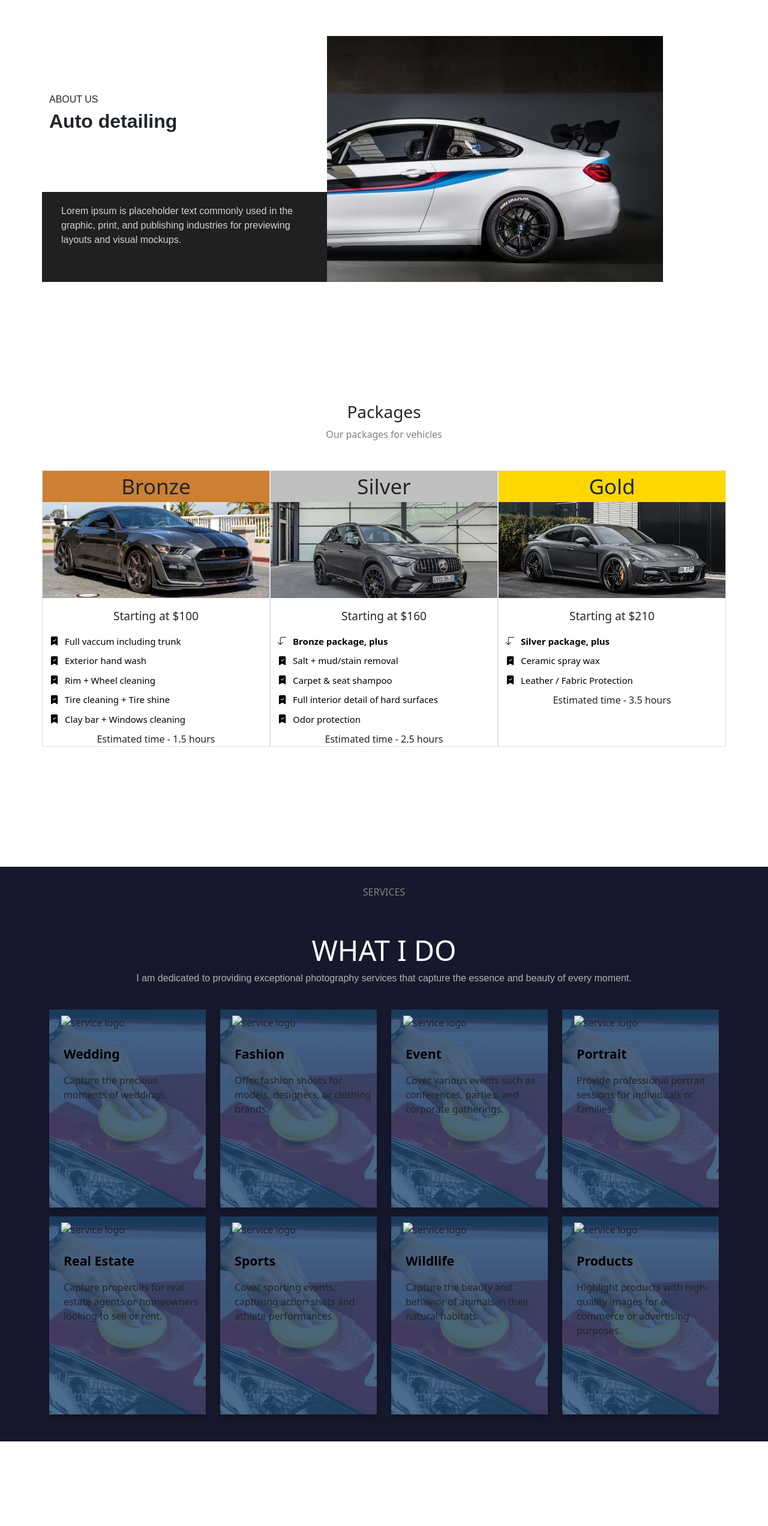
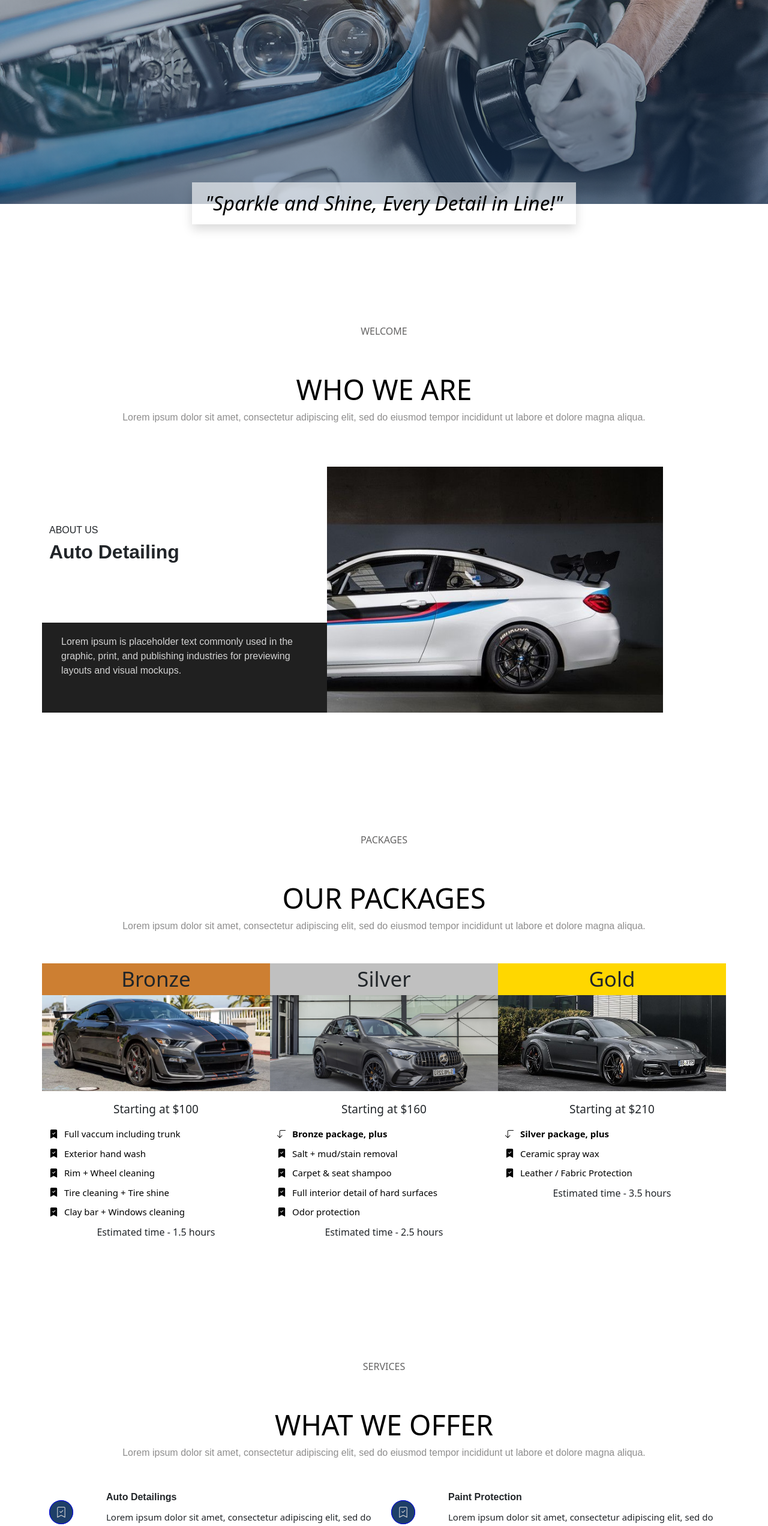
Before and after one commit to HussAA/kingsAutozone, a Gatsby site: page / in a window 1280 px wide. Shown: the part 240-2784 px from the top of the page at 60% size. Before the commit the page ends 2743 px from the top, so only its background shows below. Built offline with nearby package versions, Linux system fonts and the light colour scheme; Gatsby itself is replaced by a stand-in of ours.

Commit message:
services, bugs and images fixed

```diff
--- a/src/components/About.js
+++ b/src/components/About.js
@@ -24,7 +24,6 @@ const RightHalf = styled.div`
   background-repeat: no-repeat;
   background-position: center;
   max-width: 70vh;
-
 `;
 
 const Title = styled.div`
@@ -37,7 +36,7 @@ font-size: 32px !important;
   align-items: center;
   font-family: sans-serif;
   font-weight: bold;
-`
+`;
 const LeftText = styled.div`
   background: #202020;
   min-height: 150px;
@@ -45,33 +44,67 @@ const LeftText = styled.div`
   color: lightgray;
   font-family: sans-serif;
 `;
+const SectionTitles = styled.div`
+  font-size: 12pt;
+  color: #646363;
+  font-family: system-ui;
+  margin-bottom: 50px;
+
+  @media screen and (max-width: 767px) {
+    margin-bottom: 20px;
+  }
+`;
+const SectionHeading = styled.div`
+  font-size: 35pt;
+  color: black;
+  text-align: center;
+  @media screen and (max-width: 600px) {
+    font-size: 25pt;
+  }
+`;
+const SectionDescription = styled.div`
+  font-size: 12pt;
+  font-family: Arial, Helvetica, sans-serif;
+  text-align: center;
+  color: #8e8d8d;
+  margin-bottom: 70px;
+  margin-left: 23px;
+  margin-right: 23px;
+`;
 
 const AboutUs = () => {
   return (
-
+    <>
+      <SectionTitles id="Services" className="text-center text-uppercase">
+        Welcome
+      </SectionTitles>
+      <SectionHeading>WHO WE ARE</SectionHeading>
+      <SectionDescription>
+        Lorem ipsum dolor sit amet, consectetur adipiscing elit, sed do eiusmod
+        tempor incididunt ut labore et dolore magna aliqua.
+      </SectionDescription>
       <div className="container-sm">
         <div className="row">
-
           <LeftHalf className="col-md-5">
-
             <Title className="row">
-            <div className="col fs-6">ABOUT US <br/> <SecondTitle>Auto detailing</SecondTitle></div>
-
+              <div className="col fs-6">
+                ABOUT US <br /> <SecondTitle>Auto Detailing</SecondTitle>
+              </div>
             </Title>
-
 
             <LeftText className="row">
               <div className="col">
                 Lorem ipsum is placeholder text commonly used in the graphic,
-              print, and publishing industries for previewing layouts and visual
-              mockups.
+                print, and publishing industries for previewing layouts and
+                visual mockups.
               </div>
             </LeftText>
           </LeftHalf>
 
-        <RightHalf className="col-md-7 carpic"/>
+          <RightHalf className="col-md-7 carpic" />
         </div>
       </div>
+    </>
   );
 };
 
--- /dev/null
+++ b/src/components/LandingSection.js
@@ -0,0 +1,88 @@
+import React from "react";
+import styled from "@emotion/styled";
+import Landingimage from '../images/LandingSection.png'
+
+
+
+const Slogan = styled.div`
+  font-size: 25pt;
+  font-family: system-ui;
+  font-style: italic;
+  color: black;
+  @media screen and (max-width: 767px) {
+    font-size: 17pt;
+  }
+  @media screen and (max-width: 521px) {
+    font-size: 13pt;
+  }
+`;
+const Overlay = styled.div`
+    position: absolute;
+    top: 68%;
+    left: 25%;
+    width: 50%;
+    height: auto;
+    background-color: rgba(255, 255, 255, 0.6);
+    color: white;
+    text-align: center;
+    padding: 10px;
+
+    @media (max-width:730.1px) {
+        left: 20%;
+        width: 60%;
+        top: 43%;
+}
+    @media (min-width:1300px){
+        top: 93%;
+    }
+`
+const SloganPortfolio = () => {
+    return (
+      <>
+        <div className="container text-center">
+          <Overlay className="shadow">
+            <Slogan>"Sparkle and Shine, Every Detail in Line!"</Slogan>
+          </Overlay>
+        </div>
+      </>
+    );
+  };
+
+
+  const Masthead = styled.div`
+  height: 60vh;
+  margin-top: auto;
+  padding-bottom: calc(10rem - 4.5rem);
+  background: linear-gradient(
+      to bottom,
+      rgba(30, 63, 104, 0.2) 0%,
+      rgba(30, 63, 104, 0.6) 100%
+    ),
+    url(${Landingimage});
+  background-position: center;
+  background-repeat: no-repeat;
+  background-size: cover;
+
+  @media (min-width: 1299.6px) {
+    height: 85vh;
+    min-height: 40rem;
+    padding-top: 4.5rem;
+    padding-bottom: 0;
+  }
+  @media (max-width: 730px) {
+    height: 35vh;
+  }
+`;
+const LandingSection = () => {
+  return (
+    <>
+      <Masthead>
+        <div className="container ">
+            <SloganPortfolio />
+        </div>
+      </Masthead>
+    </>
+  );
+};
+
+export default LandingSection;
--- a/src/components/Packages.js
+++ b/src/components/Packages.js
@@ -2,6 +2,34 @@ import React from 'react'
 import styled from '@emotion/styled';
 
 
+const SectionTitles = styled.div`
+  font-size: 12pt;
+  color: #646363;
+  font-family: system-ui;
+  margin-bottom: 50px;
+
+  @media screen and (max-width: 767px) {
+    margin-bottom: 20px;
+  }
+`;
+const SectionHeading = styled.div`
+  font-size: 35pt;
+  color: black;
+  text-align: center;
+  text-transform: uppercase;
+  @media screen and (max-width: 600px) {
+    font-size: 25pt;
+  }
+`;
+const SectionDescription = styled.div`
+  font-size: 12pt;
+  font-family: Arial, Helvetica, sans-serif;
+  text-align: center;
+  color: #8e8d8d;
+  margin-bottom: 50px;
+  margin-left: 23px;
+  margin-right: 23px;
+`;
 
 const BronzeTitle = styled.div`
     background: #CD7F32;
@@ -37,14 +65,18 @@ const ListStyle = styled.div`
 const Packages = () => {
   return (
     <>
-    <div className='text-center mb-5'>
-        <h3>Packages</h3>
-        <p style={{color:"gray"}}>Our packages for vehicles</p>
-    </div>
+    <SectionTitles id="Services" className="text-center text-uppercase">
+        Packages
+      </SectionTitles>
+      <SectionHeading>our packages</SectionHeading>
+      <SectionDescription>
+        Lorem ipsum dolor sit amet, consectetur adipiscing elit, sed do eiusmod
+        tempor incididunt ut labore et dolore magna aliqua.
+      </SectionDescription>
     <div className='container-lg'>
         <div className='row'>
             {/* Bronze package */}
-            <div className='col-md-4 border'>
+            <div className='col-md-4'>
                 <div className='row'>
                     <BronzeTitle className='col'>
                         Bronze
@@ -95,7 +127,7 @@ const Packages = () => {
                 </div>
             </div>
             {/* Silver package */}
-            <div className='col-md-4 border'>
+            <div className='col-md-4'>
                 <div className='row'>
                     <SilverTitle className='col'>
                         Silver
@@ -147,7 +179,7 @@ const Packages = () => {
                 </div>
             </div>
             {/* Gold package */}
-            <div className='col-md-4 border'>
+            <div className='col-md-4'>
                 <div className='row'>
                     <GoldTitle className='col'>
                         Gold
--- a/src/components/Services.js
+++ b/src/components/Services.js
@@ -1,10 +1,10 @@
-import React from 'react'
-import styled from '@emotion/styled'
-import paintProt from '../images/paint-protection.png'
+import React from "react";
+import styled from "@emotion/styled";
+import _ from "lodash";
 
 const SectionTitles = styled.div`
   font-size: 12pt;
-  color: gray;
+  color: #646363;
   font-family: system-ui;
   margin-bottom: 50px;
 
@@ -14,9 +14,9 @@ const SectionTitles = styled.div`
 `;
 const SectionHeading = styled.div`
   font-size: 35pt;
-  color: white;
+  color: black;
   text-align: center;
-  @media screen and (max-width:600px) {
+  @media screen and (max-width: 600px) {
     font-size: 25pt;
   }
 `;
@@ -24,18 +24,12 @@ const SectionDescription = styled.div`
   font-size: 12pt;
   font-family: Arial, Helvetica, sans-serif;
   text-align: center;
-  color: #B3B3B3;
-  margin-bottom: 40px;
+  color: #8e8d8d;
+  margin-bottom: 50px;
   margin-left: 23px;
   margin-right: 23px;
 `;
 
-const Logo = styled.img`
-  width: 90px;
-  height: 90px;
-
-  margin-top: 10px;
-`;
 const CardTitle = styled.div`
   font-size: 16pt;
   color: black;
@@ -43,41 +37,43 @@ const CardTitle = styled.div`
   padding-left: 4px;
   padding-right: 4px;
 `;
-const CardDescription = styled.div`
-  font-size: 16px;
-  padding-left: 4px;
-  padding-right: 4px;
+const Description = styled.div`
+  font-size: 15px;
+  margin-top: 10px;
 `;
-
-
-
-const ServicesCards = ({ logo, title, description }) => {
-  return (
-    <>
-      <div className="col-6 col-lg-3">
-        <div className="text-left service-card paint-protection-pic">
-
-          <div className="row mb-4">
-            <div className="col">
-              <Logo src={logo} alt="service logo" />
-            </div>
-          </div>
-          <div className="row mb-3">
-            <div className="col">
-              <CardTitle>{title}</CardTitle>
-            </div>
-          </div>
-          <div className="row">
-            <div className="col">
-              <CardDescription>{description}</CardDescription>
-            </div>
-          </div>
-
-        </div>
-      </div>
-    </>
-  );
-};
+const OddCard = styled.div`
+  box-shadow: 0px 10px 10px rgba(0, 0, 0, 0.22);
+  height: auto;
+  min-height: 330px;
+  width: auto;
+  min-width: 170px;
+  margin: auto;
+  background: #574a46;
+  margin-bottom: 15px;
+`;
+const EvenCard = styled.div`
+  box-shadow: 0px 10px 10px rgba(0, 0, 0, 0.22);
+  height: auto;
+  min-height: 330px;
+  width: auto;
+  min-width: 170px;
+  margin: auto;
+  background: #c98968;
+  margin-bottom: 15px;
+`;
+const ItemsTitle = styled.div`
+  font-weight: bold;
+  font-family: Arial, Helvetica, sans-serif;
+`;
+const Logo = styled.i`
+  border-radius: 50%;
+  padding: 7px 10px 7px 10px;
+  color: lightgray;
+  background-color: #1e3f68;
+  border: 1px solid blue;
+  font-size: 18px;
+  margin-top: 30px;
+`;
 
 const Services = () => {
   return (
@@ -85,54 +81,138 @@ const Services = () => {
       <SectionTitles id="Services" className="text-center text-uppercase">
         Services
       </SectionTitles>
-      <SectionHeading>WHAT I DO</SectionHeading>
+      <SectionHeading>WHAT WE OFFER</SectionHeading>
       <SectionDescription>
-        I am dedicated to providing exceptional photography services that
-        capture the essence and beauty of every moment.
+        Lorem ipsum dolor sit amet, consectetur adipiscing elit, sed do eiusmod
+        tempor incididunt ut labore et dolore magna aliqua.
       </SectionDescription>
-      <div className="container serivce-container-p">
+      <div className="container">
         <div className="row">
-          <ServicesCards
 
-            // logo={Marriage}
-            title="Wedding"
-            description="Capture the precious moments of weddings."
-          />
-          <ServicesCards
-            // logo={Fashion}
-            title="Fashion"
-            description="Offer fashion shoots for models, designers, or clothing brands."
-          />
-          <ServicesCards
-            // logo={Event}
-            title="Event"
-            description="Cover various events such as conferences, parties, and corporate gatherings."
-          />
-          <ServicesCards
-            // logo={Portrait}
-            title="Portrait"
-            description="Provide professional portrait sessions for individuals or families."
-          />
-          <ServicesCards
-            // logo={RealEstate}
-            title="Real Estate"
-            description="Capture properties for real estate agents or homeowners looking to sell or rent."
-          />
-          <ServicesCards
-            // logo={Sports}
-            title="Sports"
-            description="Cover sporting events, capturing action shots and athlete performances."
-          />
-          <ServicesCards
-            // logo={WildLife}
-            title="Wildlife"
-            description="Capture the beauty and behavior of animals in their natural habitats."
-          />
-          <ServicesCards
-            // logo={Products}
-            title="Products"
-            description="Highlight products with high-quality images for e-commerce or advertising purposes."
-          />
+          <div className="col-12 col-sm-6 ">
+            <div className="row">
+              <div className="col-2 mt-4">
+                <Logo className="bi bi-bookmark-check" />
+              </div>
+              <div className="col-10">
+                <ItemsTitle>Auto Detailings</ItemsTitle>
+                <Description>
+                  Lorem ipsum dolor sit amet, consectetur adipiscing elit, sed
+                  do eiusmod tempor incididunt ut labore et dolore magna aliqua.
+                </Description>
+              </div>
+            </div>
+          </div>
+
+          <div className="col-12 col-sm-6 mb-4">
+            <div className="row">
+              <div className="col-2 mt-4">
+                <Logo className="bi bi-bookmark-check" />
+              </div>
+
+              <div className="col-10">
+                <ItemsTitle>Paint Protection</ItemsTitle>
+                <Description>
+                  Lorem ipsum dolor sit amet, consectetur adipiscing elit, sed
+                  do eiusmod tempor incididunt ut labore et dolore magna aliqua.
+                </Description>
+              </div>
+            </div>
+          </div>
+
+          <div className="col-12 col-sm-6 ">
+            <div className="row">
+              <div className="col-2 mt-4">
+                <Logo className="bi bi-bookmark-check" />
+              </div>
+
+              <div className="col-10">
+                <ItemsTitle>Fabric Protection</ItemsTitle>
+                <Description>
+                  Lorem ipsum dolor sit amet, consectetur adipiscing elit, sed
+                  do eiusmod tempor incididunt ut labore et dolore magna aliqua.
+                </Description>
+              </div>
+            </div>
+          </div>
+          <div className="col-12 col-sm-6 mb-4">
+            <div className="row">
+              <div className="col-2 mt-4">
+                <Logo className="bi bi-bookmark-check" />
+              </div>
+
+              <div className="col-10">
+                <ItemsTitle>Leather Protection</ItemsTitle>
+                <Description>
+                  Lorem ipsum dolor sit amet, consectetur adipiscing elit, sed
+                  do eiusmod tempor incididunt ut labore et dolore magna aliqua.
+                </Description>
+              </div>
+            </div>
+          </div>
+          <div className="col-12 col-sm-6 ">
+            <div className="row">
+              <div className="col-2 mt-4">
+                <Logo className="bi bi-bookmark-check" />
+              </div>
+
+              <div className="col-10">
+                <ItemsTitle>Decal Remover</ItemsTitle>
+                <Description>
+                  Lorem ipsum dolor sit amet, consectetur adipiscing elit, sed
+                  do eiusmod tempor incididunt ut labore et dolore magna aliqua.
+                </Description>
+              </div>
+            </div>
+          </div>
+
+          <div className="col-12 col-sm-6 mb-4">
+            <div className="row">
+              <div className="col-2 mt-4">
+                <Logo className="bi bi-bookmark-check" />
+              </div>
+
+              <div className="col-10">
+                <ItemsTitle>Ceramic Coating</ItemsTitle>
+                <Description>
+                  Lorem ipsum dolor sit amet, consectetur adipiscing elit, sed
+                  do eiusmod tempor incididunt ut labore et dolore magna aliqua.
+                </Description>
+              </div>
+            </div>
+          </div>
+
+          <div className="col-12 col-sm-6 ">
+            <div className="row">
+              <div className="col-2 mt-4">
+                <Logo className="bi bi-bookmark-check" />
+              </div>
+
+              <div className="col-10">
+                <ItemsTitle>Polishing & Paint Correction</ItemsTitle>
+                <Description>
+                  Lorem ipsum dolor sit amet, consectetur adipiscing elit, sed
+                  do eiusmod tempor incididunt ut labore et dolore magna aliqua.
+                </Description>
+              </div>
+            </div>
+          </div>
+
+          <div className="col-12 col-sm-6 ">
+            <div className="row">
+              <div className="col-2 mt-4">
+                <Logo className="bi bi-bookmark-check" />
+              </div>
+
+              <div className="col-10">
+                <ItemsTitle>Headlights restoration</ItemsTitle>
+                <Description>
+                  Lorem ipsum dolor sit amet, consectetur adipiscing elit, sed
+                  do eiusmod tempor incididunt ut labore et dolore magna aliqua.
+                </Description>
+              </div>
+            </div>
+          </div>
         </div>
       </div>
     </>
--- a/src/pages/index.js
+++ b/src/pages/index.js
@@ -4,11 +4,12 @@ import styled from "@emotion/styled";
 import AboutUs from "../components/About";
 import Packages from "../components/Packages";
 import Services from "../components/Services";
+import LandingSection from "../components/LandingSection";
 
 const ServiceSection = styled.section`
-  background: #16192c;
+  /* background: #16192c;
   padding-top: 30px;
-  padding-bottom: 30px;
+  padding-bottom: 30px; */
 `;
 
 const IndexPage = () => {
@@ -20,6 +21,9 @@ const IndexPage = () => {
         </section>
       </header>
       <body>
+        <section>
+          <LandingSection/>
+        </section>
         <section style={{marginTop:"200px"}}>
           <AboutUs />
         </section>
--- a/src/styles/services.css
+++ b/src/styles/services.css
@@ -2,9 +2,25 @@
 
 
 
+.Fabric-Protect-pic{
+    box-shadow: 0px 10px 10px rgba(0, 0, 0, 0.22);
+    height: auto;
+    min-height: 330px;
+    width: auto;
+    min-width: 170px;
+    margin: auto;
+    background: white;
+    margin-bottom: 15px;
+    padding-left: 20px;
+    background: linear-gradient(to bottom,
+    rgba(30,72,112,0.8) 50%,
+    rgba(30,72,112,0.8) 50%), url("../images/fabric-protection.png") !important;
+    background-position: center !important;
+    background-repeat: no-repeat !important;
+    background-size: 100% !important;
+}
 
-
-.service-card {
+.paint-protect-pic {
     box-shadow: 0px 10px 10px rgba(0, 0, 0, 0.22);
     height: auto;
     min-height: 330px;
```
Also changed, not shown: src/styles/packages.css (+7 -1 lines), src/images/LandingSection.png (added), src/images/fabric-protection.png (added). Lines whose indentation alone changed are shown as unchanged.
